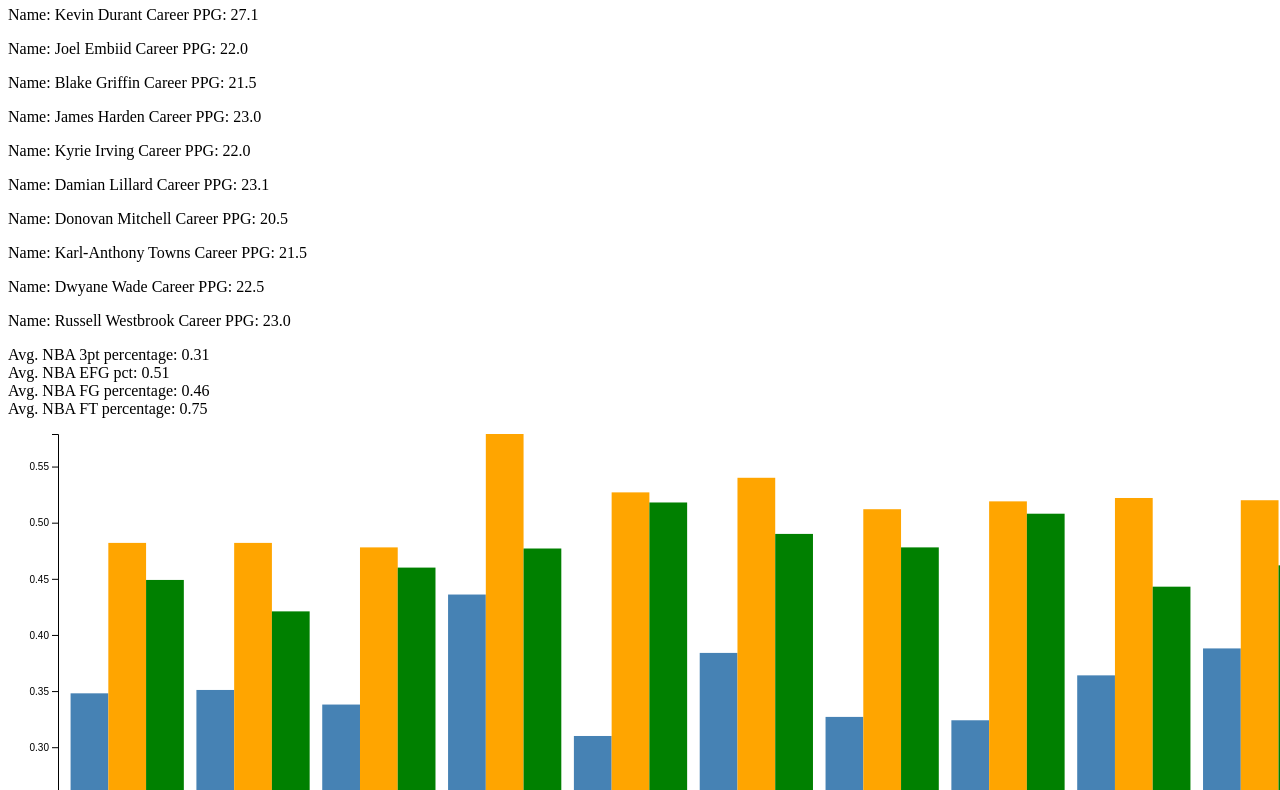
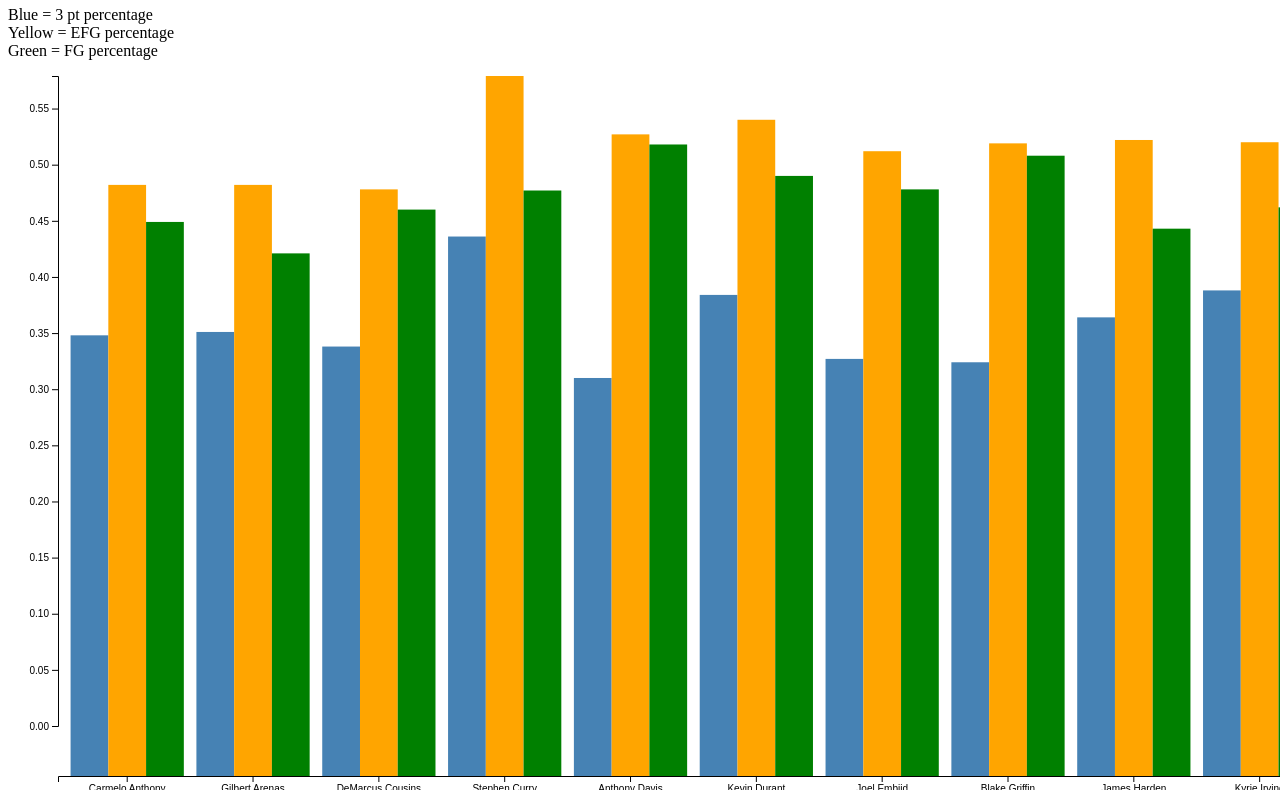
Before and after one commit to Jamrhein12/Jamrhein12.github.io, a plain HTML site: page index.html in a window 1280 px wide. Shown: the part 350-1140 px from the top of the page. Drawn offline with nearby package versions, Linux system fonts and the light colour scheme.

Commit message:
2nd chart

```diff
--- a/index.html
+++ b/index.html
@@ -19,7 +19,24 @@
 
 <div id="averages"></div>
 
+<h1>NBA Shooting Percentages</h1>
+
+<p>Blue = 3 pt percentage
+    <br>Yellow = EFG percentage
+    <br>Green = FG percentage
+</p>
+
 <svg id="chart1" width="2000" height="750"></svg>
+
+<br>
+<br>
+<br>
+<br>
+<br>
+
+<h1>NCAA Shooting Percentages</h1>
+
+<svg id="chart2" width="2000" height="750"></svg>
 
 <script>
 
@@ -45,6 +62,7 @@
     console.log(filteredData);
 
     // Getting league averages
+
     // NBA averages
     const avg_nba_3ptpct = parseFloat(d3.mean(filteredAvgData, d => +d['NBA__3ptpct']).toFixed(2));
     console.log(avg_nba_3ptpct);
@@ -52,39 +70,33 @@
     console.log(avg_nba_efgpct);
     const avg_nba_fg = parseFloat(d3.mean(filteredAvgData, d => +d['NBA_fg%']).toFixed(2));
     console.log(avg_nba_fg);
-    const avg_nba_ft = parseFloat(d3.mean(filteredAvgData, d => +d['NBA_ft%']).toFixed(2));
-    console.log(avg_nba_ft);
+
     /*
-    // NCAA averages
-    const avg_ncaa_3ptpct = parseFloat(d3.mean(filteredAvgData, d => +d['NCAA__3ptpct']).toFixed(2));
-    console.log(avg_ncaa_3ptpct);
-    const avg_ncaa_efgpct = parseFloat(d3.mean(filteredAvgData, d => +d['NCAA_efgpct']).toFixed(2));
-    console.log(avg_ncaa_efgpct);
-    const avg_ncaa_fg = parseFloat(d3.mean(filteredAvgData, d => +d['NCAA_fgpct']).toFixed(2));
-    console.log(avg_ncaa_fg);
-    const avg_ncaa_ft = parseFloat(d3.mean(filteredAvgData, d => +d['NCAA_ft']).toFixed(2));
-    console.log(avg_ncaa_ft);
-    */
-
     d3.select('#datacontainer')
         .selectAll('p')
         .data(filteredData)
         .enter()
         .append('p')
         .html(function(d, i) { console.log("Index:", i, "Value:", d.name); return 'Name: ' + d.name + ' Career PPG: ' + d.NBA_ppg; });
-
+    */
     d3.select('#averages')
         .append('p')
         .html('Avg. NBA 3pt percentage: ' + avg_nba_3ptpct +
               '<br>Avg. NBA EFG pct: ' + avg_nba_efgpct +
               '<br>Avg. NBA FG percentage: ' + avg_nba_fg +
-              '<br>Avg. NBA FT percentage: ' + avg_nba_ft);
+              '<br><br><br>');
+
+// Global chart dimensions
 
     const svgWidth = 2000;
     const svgHeight = 750;
     const margin = { top: 50, right: 50, bottom: 50, left: 50 };
     const chartWidth = svgWidth - margin.left - margin.right;
     const chartHeight = svgHeight - margin.top - margin.bottom;
+
+//////////////////////////////////////////////
+// NBA chart
+//////////////////////////////////////////////
 
     const svg = d3.select('#chart1')
         .attr("width", svgWidth)
@@ -127,18 +139,50 @@
         .attr("height", d => chartHeight + margin.top - yScale(d))
         .attr("fill", (d, i) => ["steelblue", "orange", "green"][i]);
 
+/////////////////////////////////////////////
+// NCAA chart
+/////////////////////////////////////////////
 
-    /*svg.selectAll(".bar")
+    const svg1 = d3.select('#chart2')
+        .attr("width", svgWidth)
+        .attr("height", svgHeight);
+
+    const xScale1 = d3.scaleBand()
+        .domain(filteredData.map(d => d.name))
+        .range([margin.left, chartWidth + margin.left])
+        .padding(0.1);
+
+    const yScale1 = d3.scaleLinear()
+    .domain([0, d3.max(filteredData, d => Math.max(d['NBA__3ptpct'], d['NBA_efgpct'], d['NBA_fg%']))])
+    .range([chartHeight, 0]);
+
+    const xAxis1 = d3.axisBottom(xScale1);
+    const yAxis1 = d3.axisLeft(yScale1);
+
+    svg1.append("g")
+        .attr("transform", "translate(0, 700)")
+        .call(xAxis);
+
+    svg1.append("g")
+        .attr("transform", "translate(50, 0)")
+        .call(yAxis);
+
+    svg1.selectAll(".group")
         .data(filteredData)
+        .enter()
+        .append("g")
+        .attr("class", "group")
+        .attr("transform", d => `translate(${xScale1(d.name)}, 0)`)
+        .selectAll(".bar")
+        .data(d => [d['NCAA__3ptpct'], d['NCAA_efgpct'], d['NCAA_fgpct']])
         .enter()
         .append("rect")
         .attr("class", "bar")
-        .attr("x", d => xScale(d.name))
-        .attr("y", d => yScale(d.NBA__3ptpct))
-        .attr("width", xScale.bandwidth())
-        .attr("height", d => chartHeight - yScale(d.NBA__3ptpct))
-        .attr("fill", "steelblue");
-        */
+        .attr("x", (d, i) => i * (xScale1.bandwidth() / 3))
+        .attr("y", d => yScale1(d))
+        .attr("width", xScale1.bandwidth() / 3)
+        .attr("height", d => chartHeight + margin.top - yScale1(d))
+        .attr("fill", (d, i) => ["steelblue", "orange", "green"][i]);
 
 }
 
```
